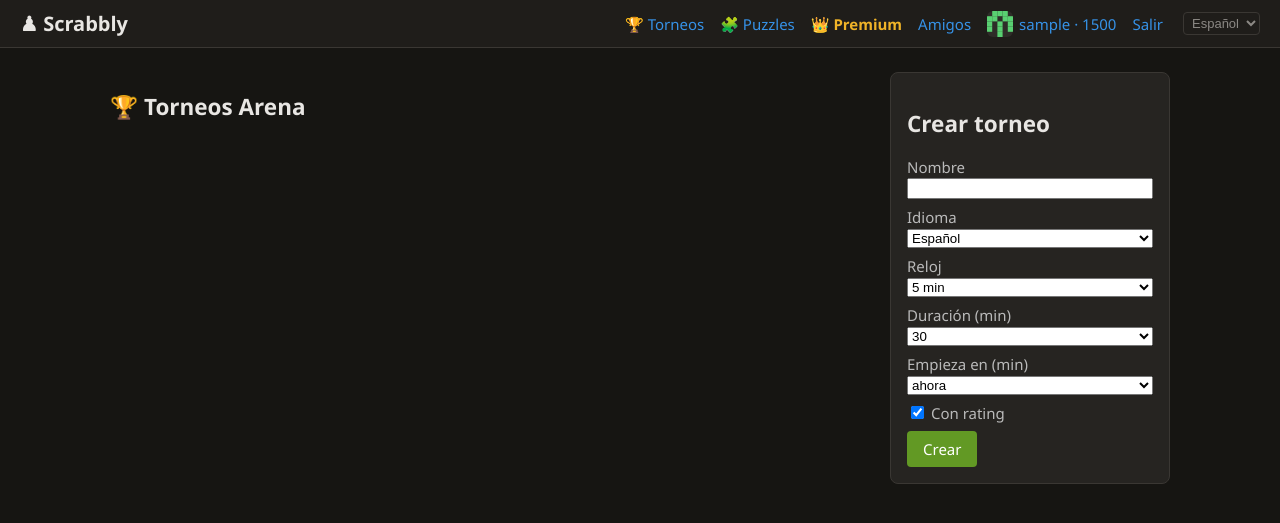
After one commit to jmg/scrabbly-cloud, a Django app: page /arenas/ in a window 1280 px wide. The commit adds this page. Shown: the top 523 px of the page. Run offline with Django 5.2, Linux system fonts and the light colour scheme; the visitor is signed in with stand-in values (Sample User, id 1); data that the repository does not hold is empty.

Commit message:
Add arena tournaments with auto-pairing and live standings
- Arena / ArenaPlayer models and a Game.arena link. Arena state (pending/
  active/finished) is derived from start time + duration, so no scheduler is
  needed.
- arena_next() pairs free entrants: an unmatched player is queued (waiting),
  the next one creates a game with them (quota-exempt) and links it to the
  arena. Points are awarded at game end (win=2, draw=1) via a hook in _finish.
- Views: arena list + create, detail (join/leave, standings, "play next"),
  and a waiting page that meta-refreshes back into pairing until matched. The
  detail page auto-refreshes while live; arena games link back for the next one.
- Topbar "Torneos" link; everything wrapped for i18n (catalog updated/compiled,
  fuzzy flags stripped).

create_game/join_game gain a check_quota flag so tournament games don't count
against the free concurrent-game cap.

Tests: pairing two waiting players creates the shared game and resolves to it
for both, points awarded on finish, and not-joined/closed guards (61 total).
Verified the full create→join→pair→play loop on a running Daphne server.

https://claude.ai/code/session_018q2A791ErePCaEMFQfZHqL

```diff
--- a/game/services.py
+++ b/game/services.py
@@ -73,9 +73,10 @@ def _check_game_quota(user):
 
 
 def create_game(user, rated=True, max_players=2, language=DEFAULT_LANGUAGE,
-                clock_initial=0, clock_increment=0):
+                clock_initial=0, clock_increment=0, check_quota=True):
     with transaction.atomic():
-        _check_game_quota(user)
+        if check_quota:
+            _check_game_quota(user)
         bag = get_ruleset(language).new_bag()
         game = Game.objects.create(
             status=Game.WAITING, rated=rated, max_players=max_players,
@@ -99,7 +100,7 @@ def _start_clock(game):
         game.turn_started_at = timezone.now()
 
 
-def join_game(game, user):
+def join_game(game, user, check_quota=True):
     with transaction.atomic():
         game = Game.objects.select_for_update().get(pk=game.pk)
         existing = game.seat_for(user)
@@ -107,7 +108,8 @@ def join_game(game, user):
             return game
         if game.status != Game.WAITING or game.is_full:
             raise InvalidMove("La partida ya no admite jugadores.")
-        _check_game_quota(user)
+        if check_quota:
+            _check_game_quota(user)
         bag = Bag(letters=list(game.bag))
         seat = GamePlayer.objects.create(
             game=game, player=user, seat=game.players.count(),
@@ -446,6 +448,71 @@ def _finish(game, last_seat=None, loser=None, forced_draw=False):
     game.status = Game.FINISHED
     game.save()
 
+    if game.arena_id:
+        _award_arena_points(game, seats)
+
+
+def _award_arena_points(game, seats):
+    """Arena scoring: win=2, draw=1, loss=0; bump each entrant's game count."""
+    from .models import ArenaPlayer
+
+    for seat in seats:
+        ap = ArenaPlayer.objects.filter(arena_id=game.arena_id, user=seat.player).first()
+        if ap is None:
+            continue
+        ap.games += 1
+        if seat.result == GamePlayer.WIN:
+            ap.score += 2
+        elif seat.result == GamePlayer.DRAW:
+            ap.score += 1
+        ap.save(update_fields=["games", "score"])
+
+
+def arena_next(arena, user):
+    """Pair ``user`` for their next arena game.
+
+    Returns ("game", game), ("waiting", None), ("closed", None) or
+    ("not_joined", None).
+    """
+    from .models import Arena, ArenaPlayer
+
+    if arena.state != "active":
+        return ("closed", None)
+    if not ArenaPlayer.objects.filter(arena=arena, user=user).exists():
+        return ("not_joined", None)
+
+    ongoing = (
+        Game.objects.filter(arena=arena, status=Game.ACTIVE, players__player=user).first()
+    )
+    if ongoing:
+        return ("game", ongoing)
+
+    with transaction.atomic():
+        me = ArenaPlayer.objects.select_for_update().get(arena=arena, user=user)
+        opponent = (
+            ArenaPlayer.objects.select_for_update(skip_locked=True)
+            .filter(arena=arena, waiting=True).exclude(user=user)
+            .order_by("joined_at").first()
+        )
+        if opponent is None:
+            me.waiting = True
+            me.save(update_fields=["waiting"])
+            return ("waiting", None)
+        opponent.waiting = False
+        opponent.save(update_fields=["waiting"])
+        me.waiting = False
+        me.save(update_fields=["waiting"])
+
+    game = create_game(
+        user, rated=arena.rated, language=arena.language,
+        clock_initial=arena.clock_initial, clock_increment=arena.clock_increment,
+        check_quota=False,
+    )
+    game.arena = arena
+    game.save(update_fields=["arena"])
+    game = join_game(game, opponent.user, check_quota=False)
+    return ("game", game)
+
 
 def _apply_ratings(game, seats, loser_pk, forced_draw=False):
     if not game.rated:
--- a/game/urls.py
+++ b/game/urls.py
@@ -7,6 +7,12 @@ urlpatterns = [
     path("game/new/", views.create_game, name="create_game"),
     path("game/quick/", views.quick_pair, name="quick_pair"),
     path("game/ai/", views.create_ai_game, name="create_ai_game"),
+    path("arenas/", views.arenas, name="arenas"),
+    path("arenas/new/", views.arena_create, name="arena_create"),
+    path("arenas/<int:arena_id>/", views.arena_detail, name="arena_detail"),
+    path("arenas/<int:arena_id>/join/", views.arena_join, name="arena_join"),
+    path("arenas/<int:arena_id>/leave/", views.arena_leave, name="arena_leave"),
+    path("arenas/<int:arena_id>/play/", views.arena_play, name="arena_play"),
     path("puzzles/", views.puzzles_index, name="puzzles"),
     path("puzzles/daily/", views.puzzle_daily, name="puzzle_daily"),
     path("puzzles/new/", views.puzzle_new, name="puzzle_new"),
--- a/game/views.py
+++ b/game/views.py
@@ -84,6 +84,95 @@ def lobby(request):
         "f_lang": f_lang, "f_rated": f_rated,
         "incoming_challenges": incoming_ch, "outgoing_challenges": outgoing_ch,
     })
+
+
+def arenas(request):
+    from .models import Arena
+    now_list = list(Arena.objects.all()[:40])
+    live = [a for a in now_list if a.state == "active"]
+    upcoming = [a for a in now_list if a.state == "pending"]
+    finished = [a for a in now_list if a.state == "finished"][:10]
+    return render(request, "game/arenas.html", {
+        "live": live, "upcoming": upcoming, "finished": finished,
+    })
+
+
+@require_POST
+@ACTION_LIMIT
+def arena_create(request):
+    from datetime import timedelta
+    from django.utils import timezone
+    from .models import Arena
+    if not request.user.is_authenticated or request.user.is_guest:
+        return redirect("login")
+    name = (request.POST.get("name") or "").strip()[:80] or _("Arena")
+    try:
+        duration = max(5, min(180, int(request.POST.get("duration", "30"))))
+        delay = max(0, min(60, int(request.POST.get("delay", "0"))))
+    except ValueError:
+        duration, delay = 30, 0
+    initial, increment = _clock(request)
+    arena = Arena.objects.create(
+        name=name, language=_language(request),
+        rated=request.POST.get("rated") == "1",
+        clock_initial=initial or 300, clock_increment=increment,
+        starts_at=timezone.now() + timedelta(minutes=delay),
+        duration_min=duration, created_by=request.user,
+    )
+    return redirect("arena_detail", arena_id=arena.pk)
+
+
+def arena_detail(request, arena_id):
+    from .models import Arena, ArenaPlayer
+    arena = get_object_or_404(Arena, pk=arena_id)
+    standings = list(
+        ArenaPlayer.objects.filter(arena=arena).select_related("user"))
+    joined = False
+    if request.user.is_authenticated:
+        joined = any(p.user_id == request.user.pk for p in standings)
+    return render(request, "game/arena.html", {
+        "arena": arena, "standings": standings, "state": arena.state,
+        "joined": joined,
+    })
+
+
+@require_POST
+@ACTION_LIMIT
+def arena_join(request, arena_id):
+    from .models import Arena, ArenaPlayer
+    arena = get_object_or_404(Arena, pk=arena_id)
+    if not request.user.is_authenticated or request.user.is_guest:
+        return redirect("login")
+    if arena.state != "finished":
+        ArenaPlayer.objects.get_or_create(arena=arena, user=request.user)
+    return redirect("arena_detail", arena_id=arena.pk)
+
+
+@require_POST
+@ACTION_LIMIT
+def arena_leave(request, arena_id):
+    from .models import ArenaPlayer
+    ArenaPlayer.objects.filter(arena_id=arena_id, user=request.user, games=0).delete()
+    return redirect("arena_detail", arena_id=arena_id)
+
+
+@ACTION_LIMIT
+def arena_play(request, arena_id):
+    from .models import Arena
+    arena = get_object_or_404(Arena, pk=arena_id)
+    if not request.user.is_authenticated or request.user.is_guest:
+        return redirect("login")
+    kind, game = services.arena_next(arena, request.user)
+    if kind == "game":
+        notify_update(game.pk)
+        return redirect("game_detail", game_id=game.pk)
+    if kind == "not_joined":
+        return redirect("arena_detail", arena_id=arena.pk)
+    if kind == "closed":
+        messages.info(request, _("El torneo no está activo."))
+        return redirect("arena_detail", arena_id=arena.pk)
+    # waiting: this page auto-retries pairing until an opponent appears.
+    return render(request, "game/arena_waiting.html", {"arena": arena})
 
 
 def puzzles_index(request):
--- a/static/css/style.css
+++ b/static/css/style.css
@@ -112,6 +112,11 @@ li.challenge { display: flex; justify-content: space-between; align-items: cente
 .puzzle-miss { background: var(--panel2); border-radius: 8px; padding: 12px; margin-top: 12px; }
 .rack-tile.used { opacity: .3; pointer-events: none; }
 .rack-tile.selected { outline: 2px solid var(--accent); }
+.arena-form label { display: block; margin-bottom: 8px; }
+.arena-form input[type=text], .arena-form select { width: 100%; }
+.arena-actions { display: flex; gap: 8px; margin: 12px 0; flex-wrap: wrap; }
+.arena-standings li span { color: var(--muted); font-size: 13px; }
+.arena-link { margin: 8px 0; font-size: 14px; }
 .premium-link { color: #f0b428 !important; font-weight: 600; }
 .pricing { max-width: 760px; margin: 0 auto; text-align: center; }
 .pricing .perks { list-style: none; padding: 0; display: inline-flex; flex-direction: column; gap: 8px; text-align: left; margin: 16px auto 24px; }
--- a/templates/base.html
+++ b/templates/base.html
@@ -11,6 +11,7 @@
   <header class="topbar">
     <a class="brand" href="{% url 'lobby' %}">♟ Scrabbly</a>
     <nav>
+      <a href="{% url 'arenas' %}">🏆 {% trans "Torneos" %}</a>
       <a href="{% url 'puzzles' %}">🧩 {% trans "Puzzles" %}</a>
       {% if user.is_authenticated and user.is_premium %}
         <a class="premium-link crown-{{ user.tier }}" href="{% url 'billing_manage' %}">👑 {{ user.tier|capfirst }}</a>
--- /dev/null
+++ b/templates/game/arenas.html
@@ -0,0 +1,70 @@
+{% extends "base.html" %}
+{% load i18n %}
+{% block title %}{% trans "Torneos" %} · Scrabbly{% endblock %}
+{% block content %}
+<div class="lobby">
+  <section class="lobby-main">
+    <h1>🏆 {% trans "Torneos Arena" %}</h1>
+
+    {% if live %}
+    <h2>🔴 {% trans "En vivo" %}</h2>
+    <ul class="game-list">
+      {% for a in live %}
+      <li><a href="{% url 'arena_detail' a.id %}">{{ a.name }}</a>
+        <em class="lang-badge">{{ a.get_language_display }}</em>
+        <em class="clock-badge">⏱ {{ a.clock_initial }}+{{ a.clock_increment }}</em></li>
+      {% endfor %}
+    </ul>
+    {% endif %}
+
+    {% if upcoming %}
+    <h2>🕐 {% trans "Próximos" %}</h2>
+    <ul class="game-list">
+      {% for a in upcoming %}
+      <li><a href="{% url 'arena_detail' a.id %}">{{ a.name }}</a> <span class="muted">{{ a.starts_at|date:"d/m H:i" }}</span></li>
+      {% endfor %}
+    </ul>
+    {% endif %}
+
+    {% if finished %}
+    <h2>{% trans "Finalizados" %}</h2>
+    <ul class="game-list">
+      {% for a in finished %}
+      <li><a href="{% url 'arena_detail' a.id %}">{{ a.name }}</a></li>
+      {% endfor %}
+    </ul>
+    {% endif %}
+  </section>
+
+  <aside class="lobby-side">
+    <h2>{% trans "Crear torneo" %}</h2>
+    {% if user.is_authenticated and not user.is_guest %}
+    <form method="post" action="{% url 'arena_create' %}" class="arena-form">
+      {% csrf_token %}
+      <label>{% trans "Nombre" %}<input type="text" name="name" maxlength="80" required></label>
+      <label>{% trans "Idioma" %}
+        <select name="language"><option value="es">{% trans "Español" %}</option><option value="en">English</option></select>
+      </label>
+      <label>{% trans "Reloj" %}
+        <select name="clock">
+          <option value="180,0">3 min</option>
+          <option value="300,0" selected>5 min</option>
+          <option value="300,5">5 min + 5s</option>
+          <option value="600,5">10 min + 5s</option>
+        </select>
+      </label>
+      <label>{% trans "Duración (min)" %}
+        <select name="duration"><option>15</option><option selected>30</option><option>45</option><option>60</option></select>
+      </label>
+      <label>{% trans "Empieza en (min)" %}
+        <select name="delay"><option value="0" selected>{% trans "ahora" %}</option><option value="5">5</option><option value="15">15</option></select>
+      </label>
+      <label><input type="checkbox" name="rated" value="1" checked> {% trans "Con rating" %}</label>
+      <button class="btn-primary" type="submit">{% trans "Crear" %}</button>
+    </form>
+    {% else %}
+    <p class="muted"><a href="{% url 'login' %}">{% trans "Entrá" %}</a> {% trans "para crear torneos." %}</p>
+    {% endif %}
+  </aside>
+</div>
+{% endblock %}
--- a/templates/game/game.html
+++ b/templates/game/game.html
@@ -38,6 +38,7 @@
     <div id="offer-box" class="offer-box" hidden></div>
     <ul id="players" class="players"></ul>
     <div class="bag-info">{% trans "Fichas en la bolsa:" %} <span id="bag-count">–</span></div>
+    {% if game.arena_id %}<div class="arena-link">🏆 <a href="{% url 'arena_play' game.arena_id %}">{% trans "Siguiente partida del torneo" %} →</a></div>{% endif %}
 
     <h3>{% trans "Jugadas" %}</h3>
     <ol id="moves" class="moves"></ol>
```
Also changed, not shown: game/models.py (+56 -0 lines), game/tests.py (+68 -0 lines), templates/game/arena.html (added, +44 -0 lines), templates/game/arena_waiting.html (added, +11 -0 lines), README.md, game/migrations/0008_arena_game_arena_arenaplayer.py (added), locale/en/LC_MESSAGES/django.po, 1 other file.
